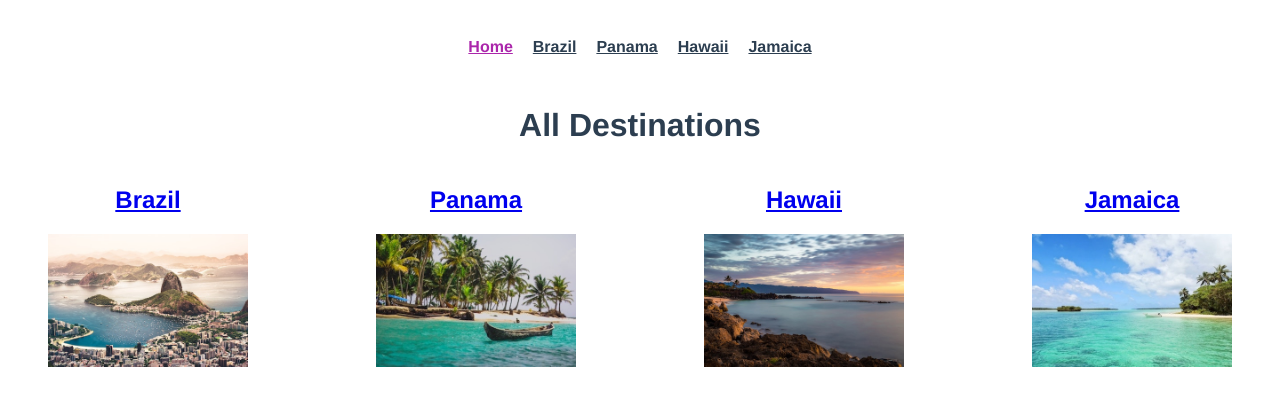
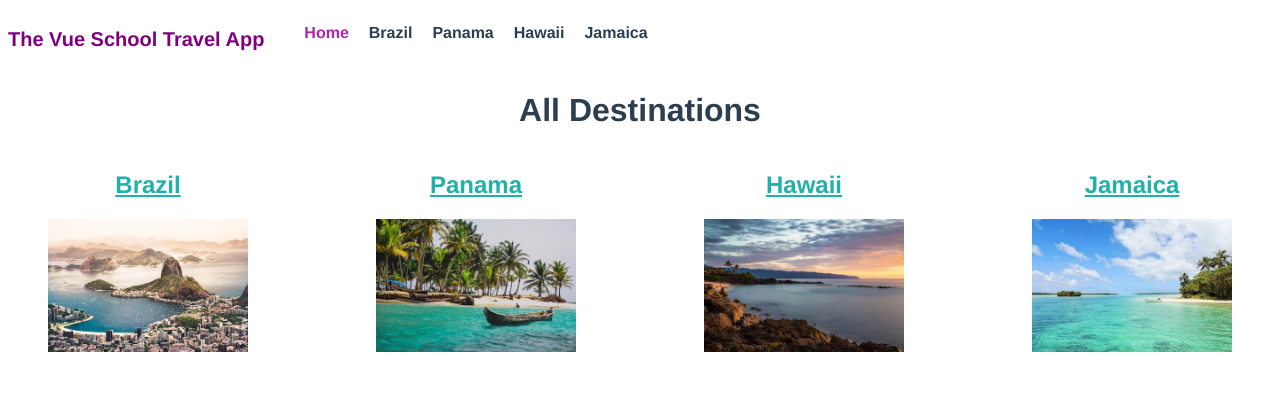
Before and after one commit to haquee/vue-travel-app, a Vue app: page /#/ in a window 1280 px wide. Shown: the top 406 px of the page. Built offline with nearby package versions, Linux system fonts and the light colour scheme.

Commit message:
render components when params changes

```diff
--- a/src/App.vue
+++ b/src/App.vue
@@ -1,7 +1,7 @@
 <template>
   <div id="app">
       <TheNavigation></TheNavigation>
-    <router-view />
+    <router-view :key="$route.path" />
   </div>
 </template>
 
--- a/src/components/TheNavigation.vue
+++ b/src/components/TheNavigation.vue
@@ -1,32 +1,59 @@
 <template>
     <nav id="nav">
-        <router-link to="/">Home</router-link>
-        <router-link to="/brazil">Brazil</router-link>
-        <router-link to="/panama">Panama</router-link>
-        <router-link to="/hawaii">Hawaii</router-link>
-        <router-link to="/jamaica">Jamaica</router-link>
+        <p class="logo">The Vue School Travel App</p>
+        <ul class="nav-links">
+            <li class="links">
+                <router-link to="/">
+                    Home
+                </router-link>
+            </li>
+            <li v-for="destination in destinations" :key="destination.name" class="links">
+                <router-link :to="{name: 'DestinationDetails', params: {id: destination.id}}">
+                    {{ destination.name }}
+                </router-link>
+            </li>
+        </ul>
     </nav>
 </template>
 
 <script>
+    import store from "@/store.js"
     export default {
-        name: "TheNavigation"
+        data(){
+            return {
+                destinationId: this.$route.params.id,
+                destinations: store.destinations
+            }
+        }
     }
 </script>
 
 <style scoped>
     #nav {
         display: flex;
-        justify-content: center;
-        padding: 30px;
-
     }
     #nav a {
+        color: #2c3e50;
+        text-decoration :none;
         font-weight: bold;
-        color: #2c3e50;
-        padding: 0 10px;
     }
     #nav a.vue-school-active-class {
         color: #ab26ab;
     }
+    .nav-links {
+        display: flex;
+    }
+    .links{
+        padding-right: 20px;
+        list-style: none;
+    }
+    .links-hover {
+        text-decoration: underline;
+    }
+    .logo {
+        font-size: 20px;
+        color: purple;
+        font-weight: bold;
+    }
+
 </style>
--- a/src/router/index.js
+++ b/src/router/index.js
@@ -9,39 +9,6 @@ const routes = [
     path: "/",
     name: "Home",
     component: Home
-  },
-  {
-    path: "/about",
-    name: "About",
-    // route level code-splitting
-    // this generates a separate chunk (about.[hash].js) for this route
-    // which is lazy-loaded when the route is visited.
-    component: () =>
-      import(/* webpackChunkName: "about" */ "../views/About.vue")
-  },
-  {
-    path: "/brazil",
-    name: "Brazil",
-    component: () =>
-        import(/* webpackChunkName: "brazil" */ "../views/Brazil.vue")
-  },
-  {
-    path: "/panama",
-    name: "Panama",
-    component: () =>
-        import(/* webpackChunkName: "panama" */ "../views/Panama.vue")
-  },
-  {
-    path: "/hawaii",
-    name: "Hawaii",
-    component: () =>
-        import(/* webpackChunkName: "hawaii" */ "../views/Hawaii.vue")
-  },
-  {
-    path: "/jamaica",
-    name: "Jamaica",
-    component: () =>
-        import(/* webpackChunkName: "jamaica" */ "../views/Jamaica.vue")
   },
   {
     path: "/details/:id",
--- a/src/views/About.vue
+++ /dev/null
@@ -1,5 +0,0 @@
-<template>
-  <div class="about">
-    <h1>This is an about page</h1>
-  </div>
-</template>
--- a/src/views/Brazil.vue
+++ /dev/null
@@ -1,18 +0,0 @@
-<template>
-    <div>
-        <h2>
-            Brazil
-        </h2>
-    </div>
-
-</template>
-
-<script>
-    export default {
-        name: "Brazil"
-    }
-</script>
-
-<style scoped>
-
-</style>
--- a/src/views/Hawaii.vue
+++ /dev/null
@@ -1,17 +0,0 @@
-<template>
-    <div>
-        <h2>
-            Hawaii
-        </h2>
-    </div>
-</template>
-
-<script>
-    export default {
-        name: "Hawaii"
-    }
-</script>
-
-<style scoped>
-
-</style>
--- a/src/views/Home.vue
+++ b/src/views/Home.vue
@@ -41,4 +41,12 @@ export default {
         display: flex;
         justify-content: space-between;
     }
+    a {
+        color: lightseagreen;
+        text-decoratin: none;
+    }
+    a:hover,
+    a:visited {
+        text-decoration: underline;
+    }
 </style>
--- a/src/views/Jamaica.vue
+++ /dev/null
@@ -1,17 +0,0 @@
-<template>
-    <div>
-        <h2>
-            Jamaica
-        </h2>
-    </div>
-</template>
-
-<script>
-    export default {
-        name: "Jamaica"
-    }
-</script>
-
-<style scoped>
-
-</style>
--- a/src/views/Panama.vue
+++ /dev/null
@@ -1,17 +0,0 @@
-<template>
-    <div>
-        <h2>
-            Panama
-        </h2>
-    </div>
-</template>
-
-<script>
-export default {
-name: "Panama"
-}
-</script>
-
-<style scoped>
-
-</style>
```
